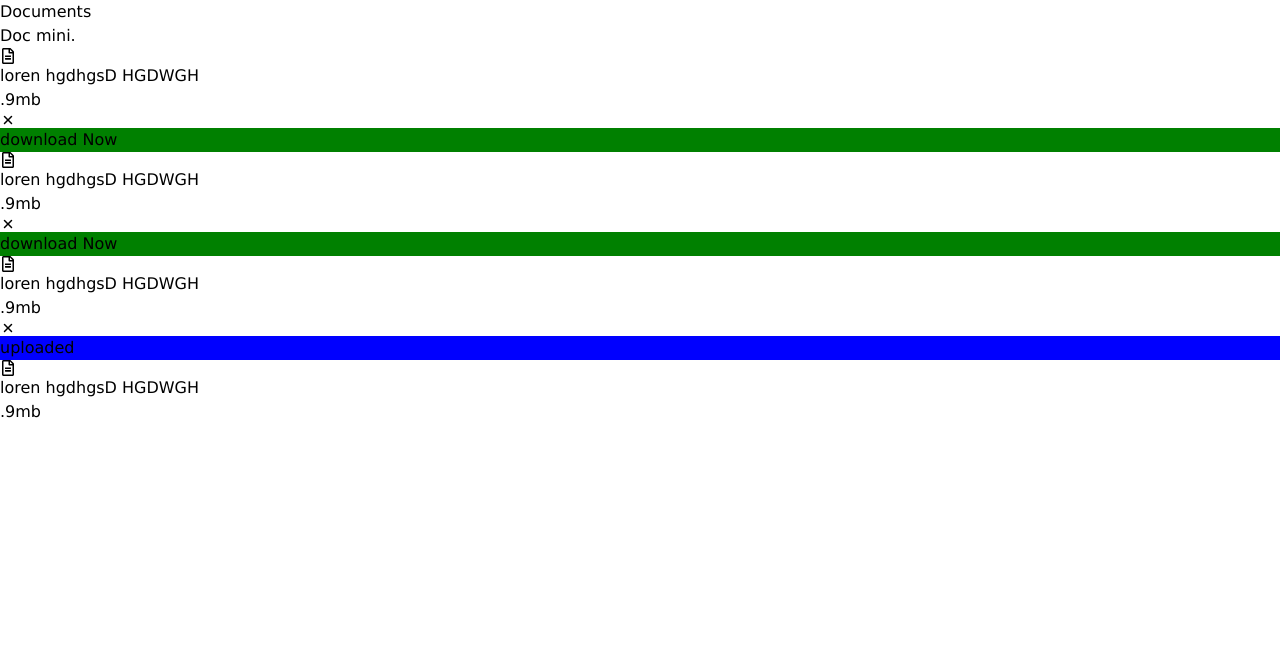
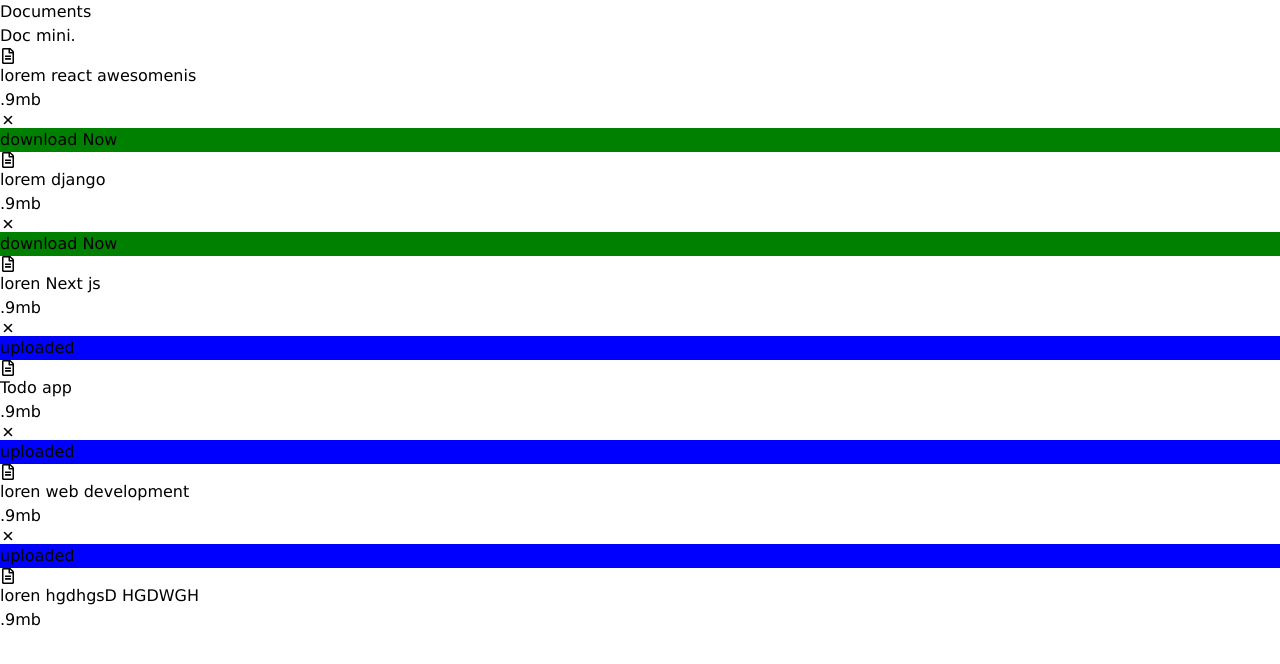
Before and after one commit to Shivam38391/docs-mini, a React (Vite) app: page / in a window 1280 px wide. Shown: the top 664 px of the page. Built offline with nearby package versions, Linux system fonts and the light colour scheme.

Commit message:
code refactered

```diff
--- a/src/components/Foreground.jsx
+++ b/src/components/Foreground.jsx
@@ -10,19 +10,31 @@
     const data = [
 
         {
-            desc: "loren hgdhgsD HGDWGH",
+            desc: "lorem react awesomenis",
             filesize: ".9mb",
             close: true,
             tag: { isOpen: true, tagTitle: "download Now" ,  tagColor: "green"}
         },
         {
-            desc: "loren hgdhgsD HGDWGH",
+            desc: "lorem django",
             filesize: ".9mb",
             close: true,
             tag: { isOpen: true, tagTitle: "download Now" ,  tagColor: "green"}
         },
         {
-            desc: "loren hgdhgsD HGDWGH",
+            desc: "loren Next js",
+            filesize: ".9mb",
+            close: true,
+            tag: { isOpen: true, tagTitle: "uploaded" ,  tagColor: "blue"}
+        },
+        {
+            desc: "Todo app",
+            filesize: ".9mb",
+            close: true,
+            tag: { isOpen: true, tagTitle: "uploaded" ,  tagColor: "blue"}
+        },
+        {
+            desc: "loren web development",
             filesize: ".9mb",
             close: true,
             tag: { isOpen: true, tagTitle: "uploaded" ,  tagColor: "blue"}
```
